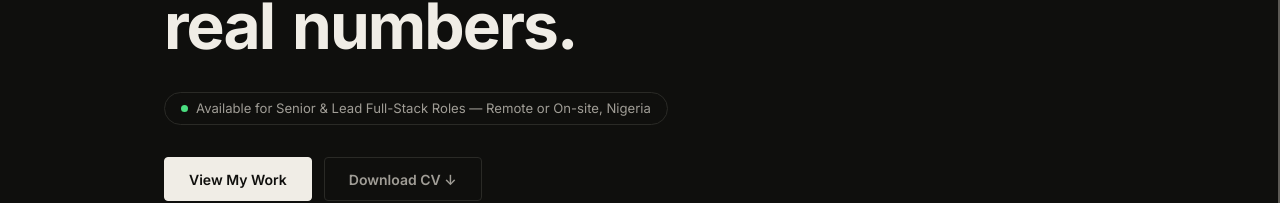
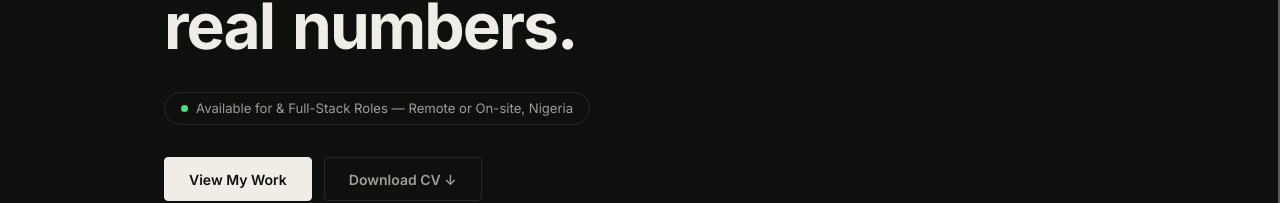
Before and after one commit to AB-IG/Portfolio, a React (Vite) app: page / in a window 1280 px wide. Shown: the part 336-539 px from the top of the page. Built offline with nearby package versions, Linux system fonts and the light colour scheme.

Commit message:
Update text in Hero component

```diff
--- a/src/components/sections/Hero.jsx
+++ b/src/components/sections/Hero.jsx
@@ -175,7 +175,7 @@ export default function Hero() {
       className="relative min-h-screen flex flex-col justify-center section-pad"
     >
       <div className="container relative">
-        {/* Photo — top right, absolute (desktop only) */}
+        {/* Photo — top right, absolute (desktop view only) */}
         <motion.div
           initial={{ opacity: 0, scale: 0.94 }}
           animate={{ opacity: 1, scale: 1 }}
@@ -285,7 +285,7 @@ export default function Hero() {
                 flexShrink: 0,
               }}
             />
-            Available for Senior &amp; Lead
+            Available for &amp;
             Full-Stack Roles — Remote or On-site,
             Nigeria
           </span>
```
